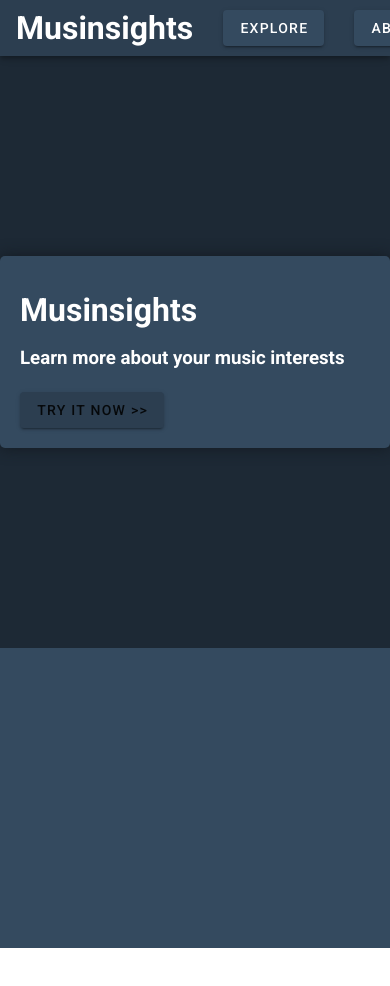
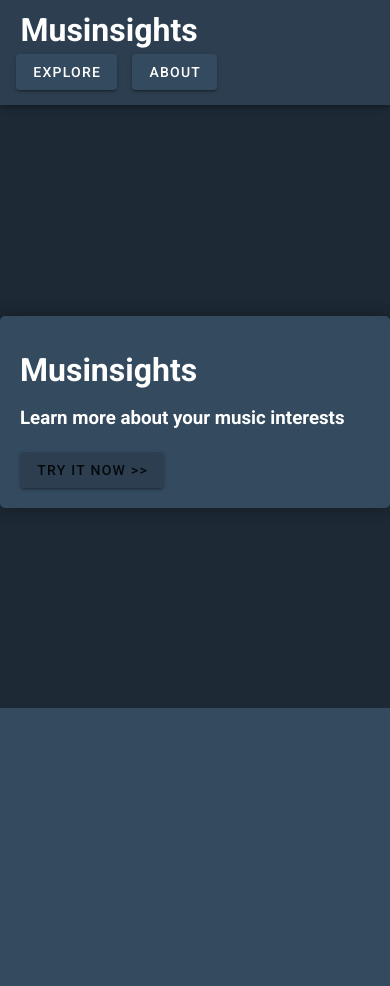
Before and after one commit to IsaacASmith/Musinsights, a Vue app in the folder src/client-app/: page /explore in a window 390 px wide. Shown: the top 986 px of the page. Before the commit the page ends 948 px from the top, so only its background shows below. Built offline with nearby package versions, Linux system fonts and the light colour scheme.

Commit message:
Added a bit of mobile styling for the nav buttons

```diff
--- a/src/client-app/src/App.vue
+++ b/src/client-app/src/App.vue
@@ -6,15 +6,19 @@
       dark
       class="app-bar"
     >
+    <div class="nav-links-container">
       <router-link class="nav-title" to="/">
         <h1>Musinsights</h1>
       </router-link>
+      <div>
         <router-link to="/explore">
           <v-btn class="nav-btn" color="#344a5f">Explore</v-btn>
         </router-link>
         <router-link to="/about">
           <v-btn class="nav-btn" color="#344a5f">About</v-btn>
         </router-link>
+      </div>
+    </div>
     </v-app-bar>
     <v-content class="content-wrapper">
       <transition name="fade">
@@ -45,6 +49,11 @@ export default {
 </script>
 
 <style scoped>
+  .nav-links-container {
+    display: flex;
+    align-items: center;
+  }
+
   .nav-title{
     color: white;
     text-decoration: none;
@@ -68,6 +77,23 @@ export default {
   .fade-enter {
     margin-top: 15px;
   }
+
+  @media screen and (max-width: 485px){
+    .nav-links-container {
+      flex-direction: column;
+      margin-left: -15px;
+      margin-top: 40px;
+    }
+    header {
+      height: 105px !important;
+    }
+    .nav-btn{
+      margin-left: 15px;
+    }
+    .content-wrapper {
+      margin-top: 60px;
+    }
+  }
 </style>
 
 <style>
```
Lines whose indentation alone changed are shown as unchanged.
